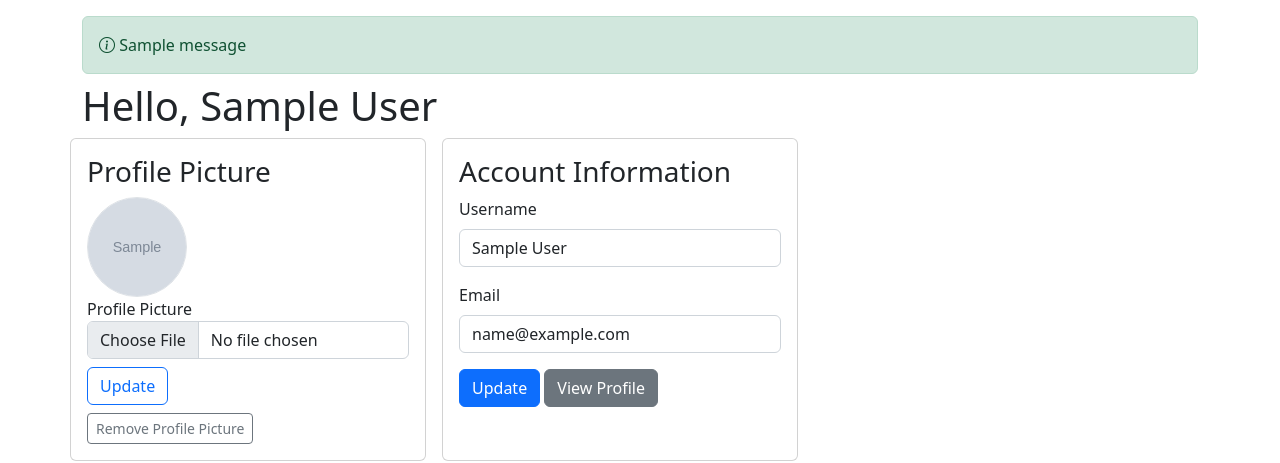
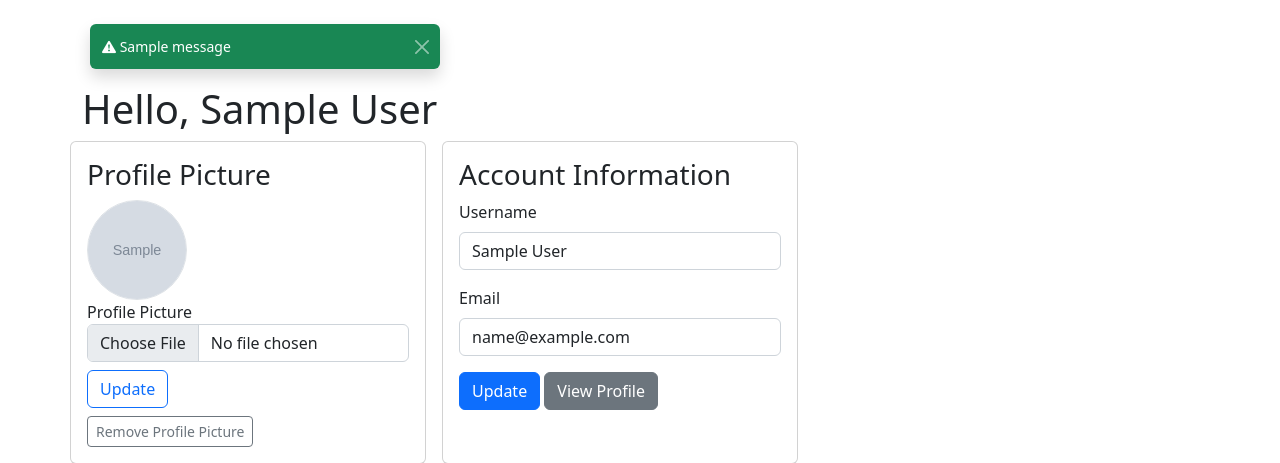
Before and after one commit to Jeff-SJSU/CMPE131-Project, a Flask app: page /account in a window 1280 px wide. Shown: the part 56-519 px from the top of the page. Run offline with Flask 2, Linux system fonts and the light colour scheme; a user stored in the database is signed in; tables that the repository leaves empty hold one stand-in row (values such as "Sample post"); grey boxes marked "Sample" are stand-in pictures; one stand-in notice (Sample message) is shown; some libraries are stand-ins or nearby versions.

Commit message:
Flash messages: use Bootstrap toasts

```diff
--- a/app/__init__.py
+++ b/app/__init__.py
@@ -25,5 +25,5 @@ db = SQLAlchemy(app)
 
 logins = LoginManager(app)
 logins.login_view = '/login'
-logins.login_message = 'Please log in to access this page.'
+logins.login_message = 'Please log in to do this.'
 logins.login_message_category = 'error'
--- a/templates/layout.html
+++ b/templates/layout.html
@@ -58,21 +58,36 @@
             </div>
         </nav>
         <div class="container pt-2">
+            <div class="toast-container position-relative py-3 ps-2">
+            {% macro toast(color, icon, message) -%}
+            <div class="toast show align-items-center text-bg-{{color}} border-0" role="alert" aria-live="assertive" aria-atomic="true">
+                <div class="d-flex">
+                    <div class="toast-body">
+                        <i class="bi bi-{{icon}}"></i> {{message}}
+                    </div>
+                    <button type="button" class="btn-close {{'btn-close-white' if color != 'warning' else ''}} me-2 m-auto" data-bs-dismiss="toast" aria-label="Close"></button>
+                </div>
+            </div>
+            {#<div class="alert alert-{{color}} my-2"><i class="bi bi-{{icon}}"></i> {{ message }}</div>#}
+            {%- endmacro %}
             {% with messages = get_flashed_messages(with_categories=true) %}
             {% if messages %}
             {% for category, message in messages %}
                 {% if category == 'message' %}
-                <div class="alert alert-primary my-2"><i class="bi bi-info-circle"></i> {{ message }}</div>
+                    {{toast('primary', 'info-circle-fill', message)}}
                 {% elif category == 'error' %}
-                <div class="alert alert-danger my-2"><i class="bi bi-exclamation-triangle-fill"></i> {{ message }}</div>
+                    {{toast('danger', 'exclamation-triangle-fill', message)}}
+                {% elif category == 'success' %}
+                    {{toast('success', 'exclamation-triangle-fill', message)}}
                 {% elif category == 'warning' %}
-                <div class="alert alert-warning my-2"><i class="bi bi-exclamation-triangle-fill"></i> {{ message }}</div>
+                    {{toast('warning', 'exclamation-triangle-fill', message)}}
                 {% else %} {# success, info, etc... (Bootstrap colors) #}
-                <div class="alert alert-{{category}} my-2"><i class="bi bi-info-circle"></i> {{ message }}</div>
+                    {{toast(category, 'info-circle', message)}}
                 {% endif %}
             {% endfor %}
             {% endif %}
             {% endwith %}
+            </div>
             {% block content %}{% endblock %}
         </div>
         {% if message != None %}
```
